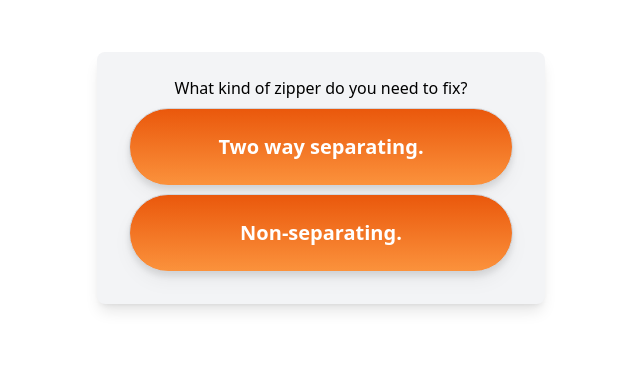
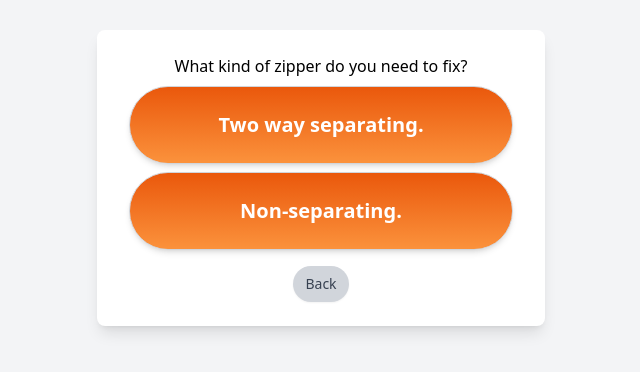
Before and after one commit to Zipper-Rescue/zipper_wizard, a React (Vite) app: page /wizard in a window 1280 px wide. Shown: the part 222-594 px from the top of the page, without its empty margins (319-959 px from the left). Built offline with nearby package versions, Linux system fonts and the light colour scheme.

Commit message:
add back button

```diff
--- a/src/wizard/Step.tsx
+++ b/src/wizard/Step.tsx
@@ -10,11 +10,27 @@ export default function Step({
   children?: React.ReactNode;
 }) {
   const isDisplayed = useIsDisplayed();
+
+  const handleBack = () => {
+    window.history.back();
+  };
+
   return (
     <div className={isDisplayed ? "page-container" : undefined}>
       <div className={isDisplayed ? "step-component" : undefined}>
-                {isDisplayed ? (label ?? null) : null}
+        {isDisplayed ? (
+          <>
+            {label ?? null}
             {children}
+            <div className="back-button-container">
+              <button className="back-button" onClick={handleBack}>
+                Back
+              </button>
+            </div>
+          </>
+        ) : (
+          children
+        )}
       </div>
     </div>
   );
--- a/src/wizard/style.css
+++ b/src/wizard/style.css
@@ -3,17 +3,25 @@
 @tailwind utilities;
 
 .page-container {
-  @apply flex flex-col items-center justify-center min-h-screen bg-white p-4;
+  @apply flex flex-col items-center justify-center min-h-screen bg-gray-100 p-4;
 }
 
 .step-component {
-  @apply w-full max-w-md bg-gray-100 shadow-lg rounded-lg p-6 my-4 text-center;
+  @apply w-full max-w-md bg-white shadow-lg rounded-lg p-6 my-4 text-center;
 }
 
 .option-component {
-  @apply cursor-pointer py-6 px-8 border border-gray-300 m-2 bg-gradient-to-b from-orange-600 to-orange-400 text-xl font-bold text-white rounded-full hover:from-orange-700 hover:to-orange-500 transition duration-300 ease-in-out font-sans drop-shadow-lg;
+  @apply cursor-pointer py-6 px-8 border border-gray-300 m-2 bg-gradient-to-b from-orange-600 to-orange-400 text-xl font-bold text-white rounded-full hover:from-orange-700 hover:to-orange-500 transition duration-300 ease-in-out font-sans shadow-md;
 }
 
 .step-component h1, .step-component p {
   @apply text-2xl font-bold mb-4;
 }
+
+.back-button-container {
+  @apply flex justify-center mt-4;
+}
+
+.back-button {
+  @apply px-3 py-2 bg-gray-300 text-gray-700 rounded-full hover:bg-gray-400 transition duration-300 ease-in-out text-sm font-medium shadow-sm;
+}
```
Lines whose indentation alone changed are shown as unchanged.
